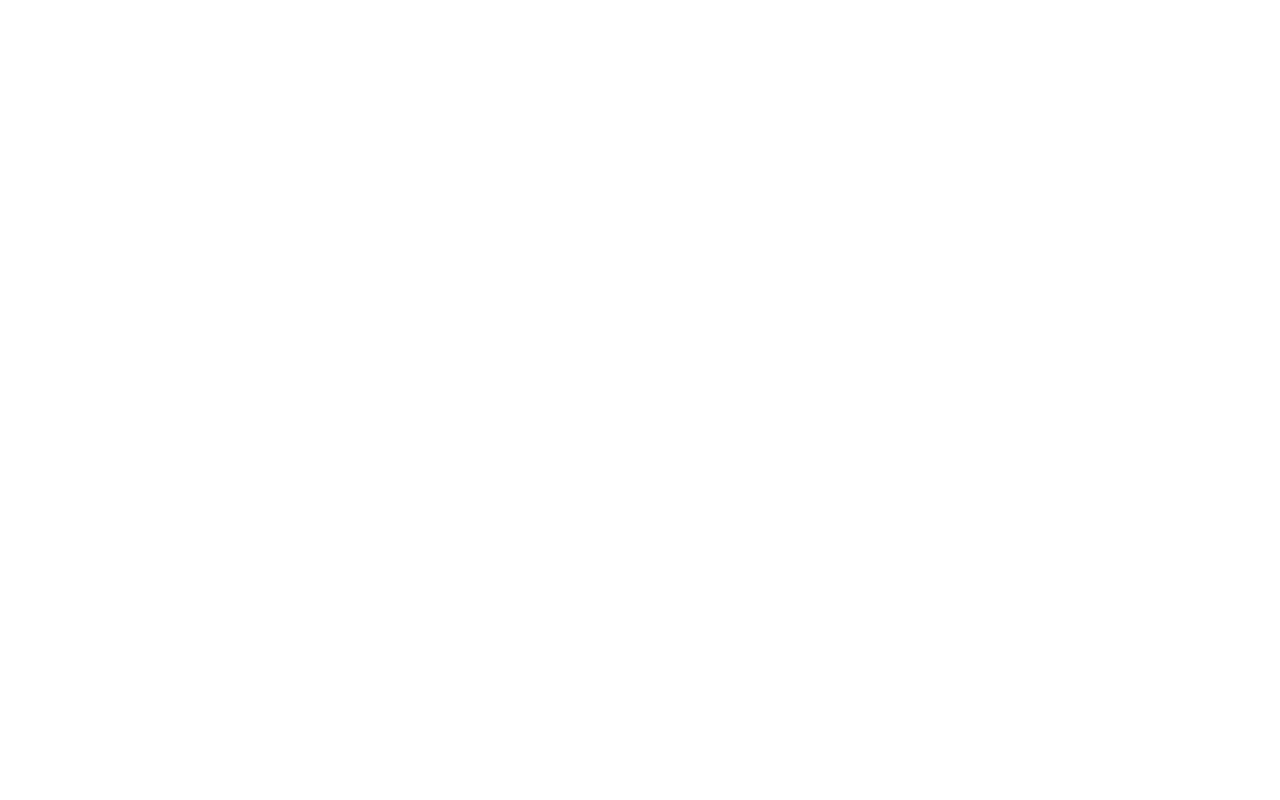
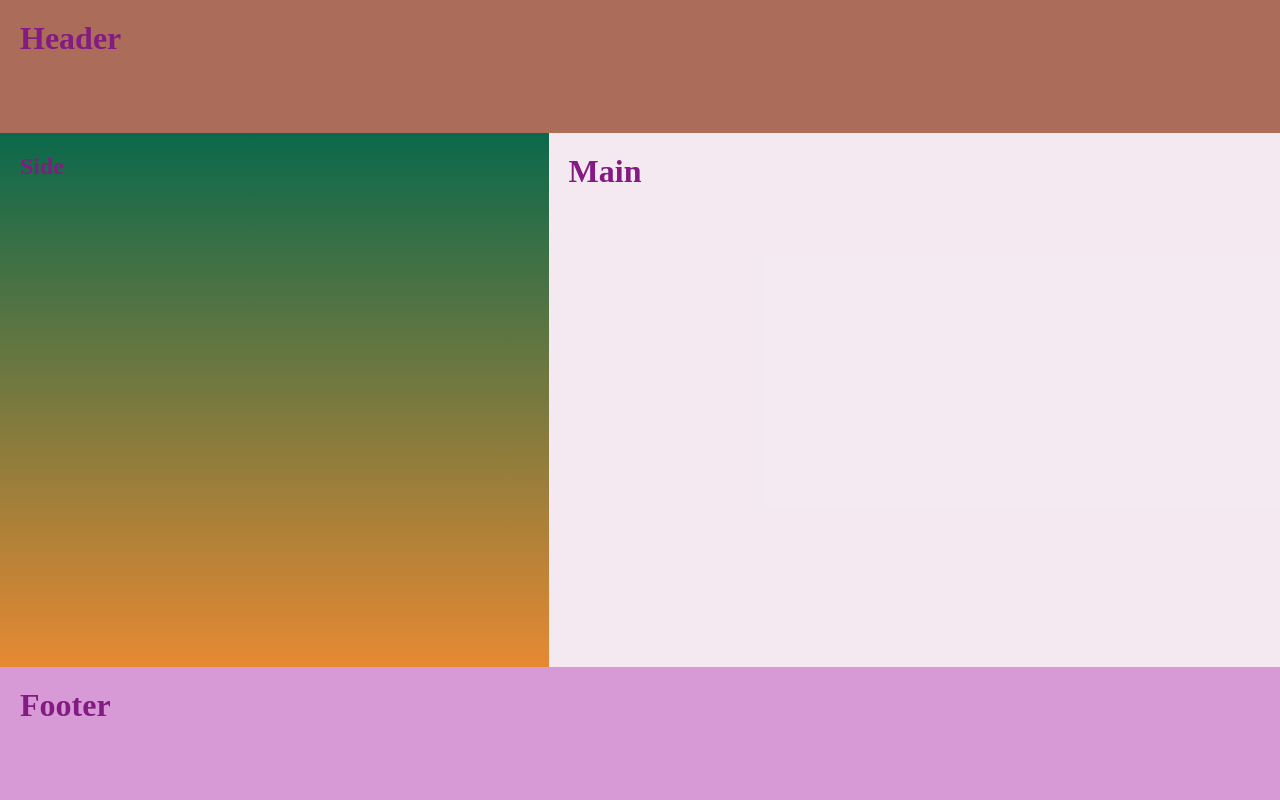
Before and after one commit to DamianCOropeza/proyecto-final, a plain HTML site: page grid.html in a window 1280 px wide. Drawn offline with Linux system fonts and the light colour scheme.

Commit message:
creación final de grid, con colores y nombres de qué son

```diff
--- a/grid.html
+++ b/grid.html
@@ -0,0 +1,24 @@
+<!DOCTYPE html>
+<html lang="en">
+<head>
+    <meta charset="UTF-8">
+    <meta name="viewport" content="width=device-width, initial-scale=1.0">
+    <title>Grid</title>
+    <link rel="stylesheet" href="./styles/grid.css">
+</head>
+
+<body>
+    <div class="grid-container">
+        <div class="grid-item header">
+            <h1>Header</h1></div>
+        <aside class="grid-item side">
+            <h1>Side</h1></aside>
+        <main class="grid-item main">
+            <h1>Main</h1></main>
+        <footer class="grid-item footer">
+            <h1>Footer</h1>
+        </footer>
+    </div>
+</body>
+
+</html>
--- a/styles/grid.css
+++ b/styles/grid.css
@@ -0,0 +1,50 @@
+*{
+    box-sizing: border-box;
+    padding: 0;
+    margin: 0;
+}
+
+body{
+    background-color: rgb(240, 159, 222);
+}
+
+h1{
+    color: rgb(131, 27, 131);
+    padding: 20px;
+    align-items: center;
+}
+
+/*Aqui el grid conteiner nos va como que a ayudar para hacer
+tablas, bn, no son tablas, pero se puede dividir así la
+página, y depende del numero de ellas que queramos se usaran
+divs*/
+.grid-container{
+    display: grid;
+    grid-template-columns: repeat(12, 1fr) 2fr;
+    grid-template-rows: repeat(6, 1fr);
+    height: 100vh;
+}
+
+
+.header{
+    background-color: rgba(168, 106, 83, 0.944);
+    grid-column: 1 / 14;
+    grid-row: 1 / 2;
+}
+
+.side{
+    background: linear-gradient(0deg, rgb(231, 137, 50) 0%, rgb(10, 105, 75) 100%);
+    grid-column: 1 / 7;
+    grid-row: 2 / 6;
+}
+
+.main{
+    background-color: rgba(245, 245, 245, 0.868);
+    grid-column: 7 / 14;
+    grid-row: 2 / 6
+}
+
+.footer{
+    grid-column: 1 / 14;
+    background-color:rgb(215, 154, 215);
+}
```
Also changed, not shown: index.html (+4 -0 lines).
